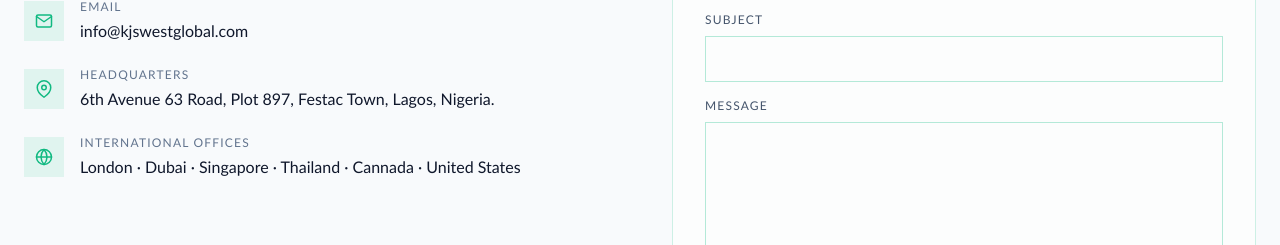
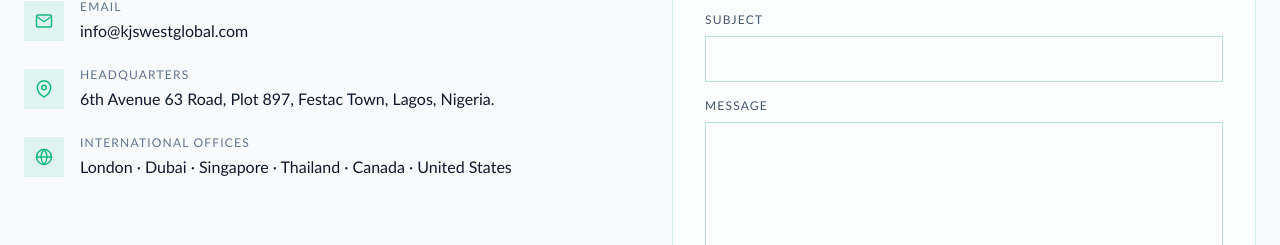
Before and after one commit to chimalongy/kjs1, a React (Vite) app: page / in a window 1280 px wide. Shown: the part 11144-11389 px from the top of the page. Built offline with nearby package versions, Linux system fonts and the light colour scheme.

Commit message:
cannada 2

```diff
--- a/src/pages/Home.jsx
+++ b/src/pages/Home.jsx
@@ -973,7 +973,7 @@ function Contact() {
             {[
               { icon: <FiMail size={18} />, label: "Email", val: "info@kjswestglobal.com" },
               { icon: <FiMapPin size={18} />, label: "Headquarters", val: "6th Avenue 63 Road, Plot 897, Festac Town, Lagos, Nigeria." },
-              { icon: <FiGlobe size={18} />, label: "International Offices", val: "London · Dubai · Singapore · Thailand · Cannada · United States" }
+              { icon: <FiGlobe size={18} />, label: "International Offices", val: "London · Dubai · Singapore · Thailand · Canada · United States" }
             ].map(c => (
               <div key={c.label} className="flex items-start gap-4">
                 <div className="w-10 h-10 flex items-center justify-center shrink-0 mt-0.5"
```
